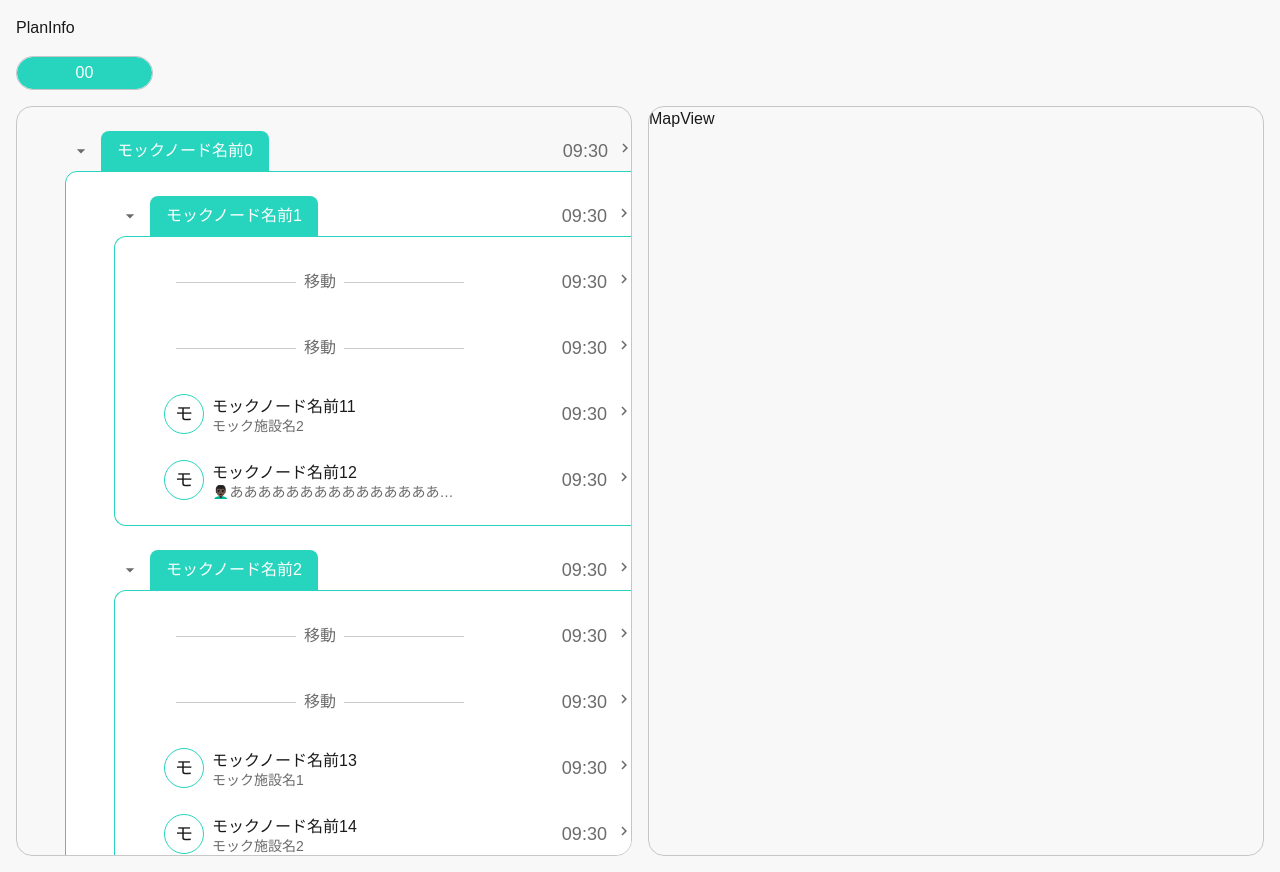
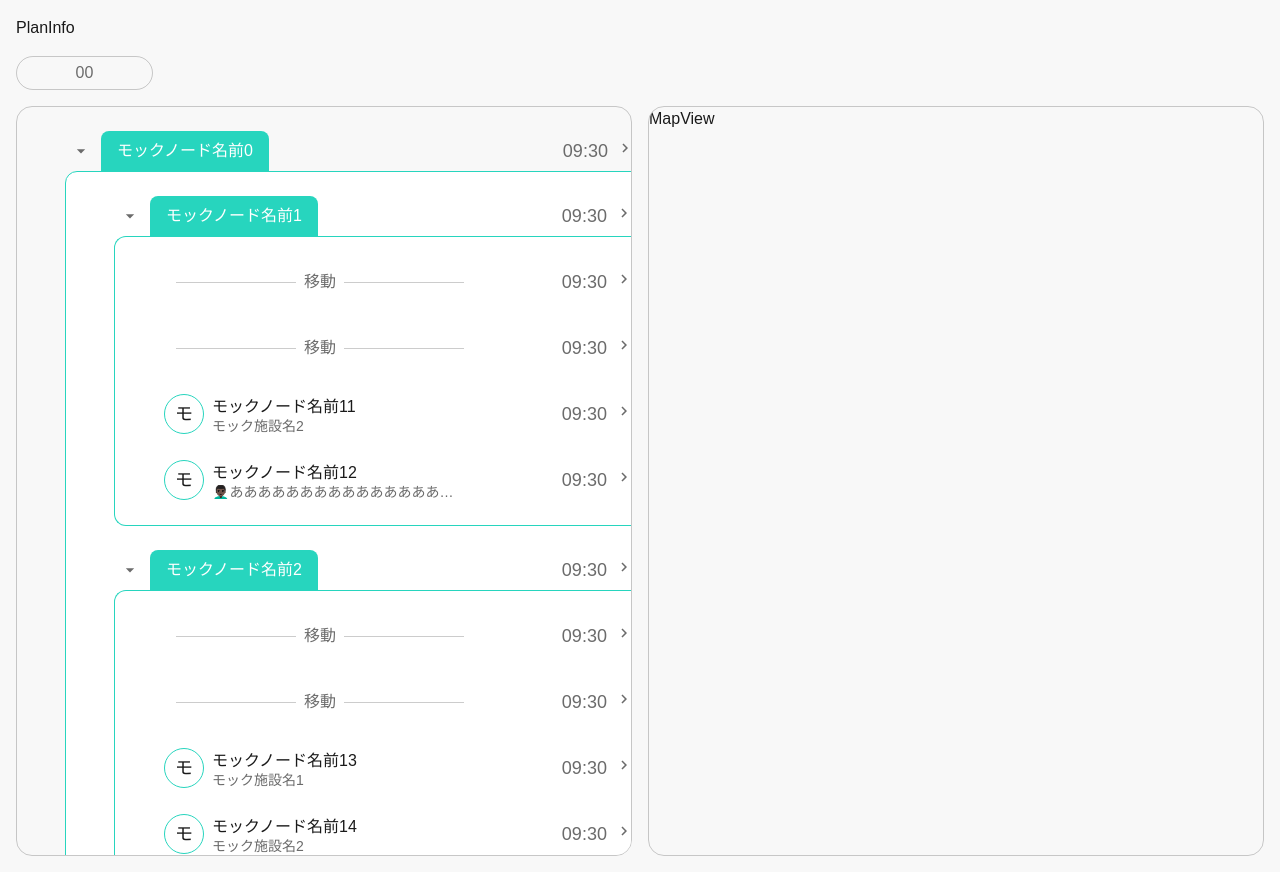
Before and after one commit to SOTA-swp/frontend, a Next.js app: page /plans/1/edit in a window 1280 px wide. Built offline with nearby package versions, Linux system fonts and the light colour scheme.

Commit message:
🎨 Tabの引数名をvalueに変更

```diff
--- a/app/dev/page.tsx
+++ b/app/dev/page.tsx
@@ -90,20 +90,20 @@ const DevPage: React.FC<DevPageProps> = ({}) => {
               id={0}
               tabList={[
                 {
-                  label: "time-line",
+                  value: "time-line",
                   itemContent: "タイムライン",
                 },
-                { label: "idea-space", itemContent: "アイデアスペース" },
+                { value: "idea-space", itemContent: "アイデアスペース" },
               ]}
             />
             <Tab
               id={1}
               tabList={[
-                { label: "1", itemContent: "タブ1" },
-                { label: "2", itemContent: "タブ2" },
-                { label: "3", itemContent: "タブ3" },
-                { label: "4", itemContent: "タブ4" },
-                { label: "5", itemContent: "タブ5" },
+                { value: "1", itemContent: "タブ1" },
+                { value: "2", itemContent: "タブ2" },
+                { value: "3", itemContent: "タブ3" },
+                { value: "4", itemContent: "タブ4" },
+                { value: "5", itemContent: "タブ5" },
               ]}
             />
           </div>
--- a/components/Tab.tsx
+++ b/components/Tab.tsx
@@ -4,7 +4,7 @@ import { motion } from "motion/react";
 import React from "react";
 
 interface TabItemProps {
-  label: string;
+  value: string;
   itemContent: React.ReactNode;
 }
 
@@ -32,21 +32,21 @@ const TabItem = ({
 
 function Tab({
   id,
-  label,
+  value,
   tabList,
   onChange,
 }: {
   id?: string | number;
-  label?: string;
+  value?: string;
   tabList?: TabItemProps[];
-  onChange?: (label: string) => void;
+  onChange?: (value: string) => void;
 }) {
-  const [stateLabel, setStateLabel] = React.useState(tabList?.[0]?.label || "");
-  const activeLabel = label || stateLabel;
+  const [stateValue, setStateValue] = React.useState(tabList?.[0]?.value || "");
+  const activeValue = value || stateValue;
 
-  const onChangeLabel = (newLabel: string) => {
-    onChange?.(newLabel);
-    setStateLabel(newLabel);
+  const onChangeValue = (newValue: string) => {
+    onChange?.(newValue);
+    setStateValue(newValue);
   };
 
   return (
@@ -55,17 +55,17 @@ function Tab({
       className={`flex border border-border rounded-full overflow-hidden select-none`}>
       {tabList?.map((tab) => (
         <TabItem
-          key={tab.label}
-          label={tab.label}
+          key={tab.value}
+          value={tab.value}
           itemContent={tab.itemContent}
-          onClick={() => onChangeLabel(tab.label)}
+          onClick={() => onChangeValue(tab.value)}
           className={clsx(
             "transition-colors",
-            activeLabel === tab.label && "text-paper",
-            activeLabel !== tab.label &&
+            activeValue === tab.value && "text-paper",
+            activeValue !== tab.value &&
               "text-text-secondary hover:text-primary hover:bg-primary/10"
           )}>
-          {activeLabel === tab.label && (
+          {activeValue === tab.value && (
             <motion.div
               className="absolute inset-0 bg-primary rounded-full"
               layoutId={`tabSelector-${id}`}
```
